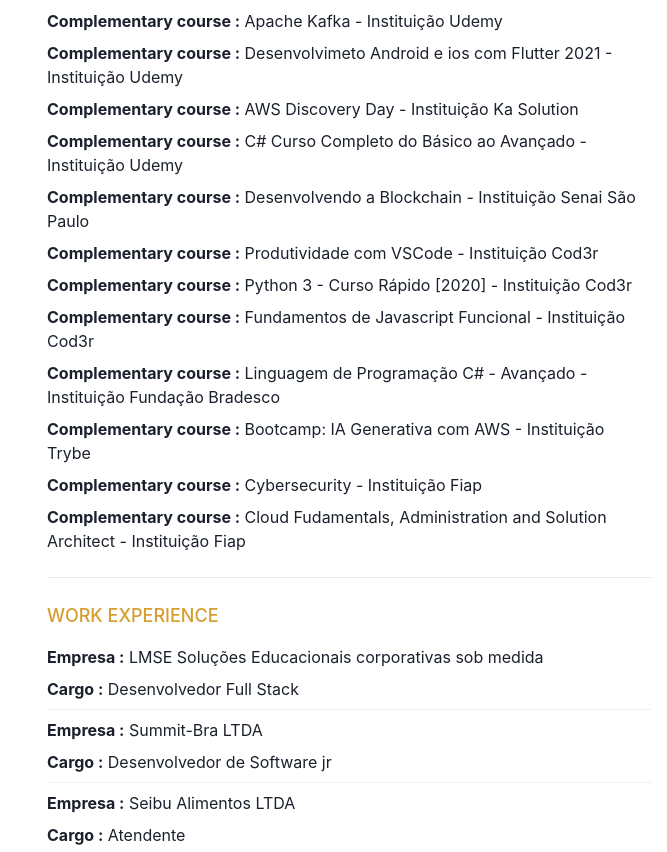
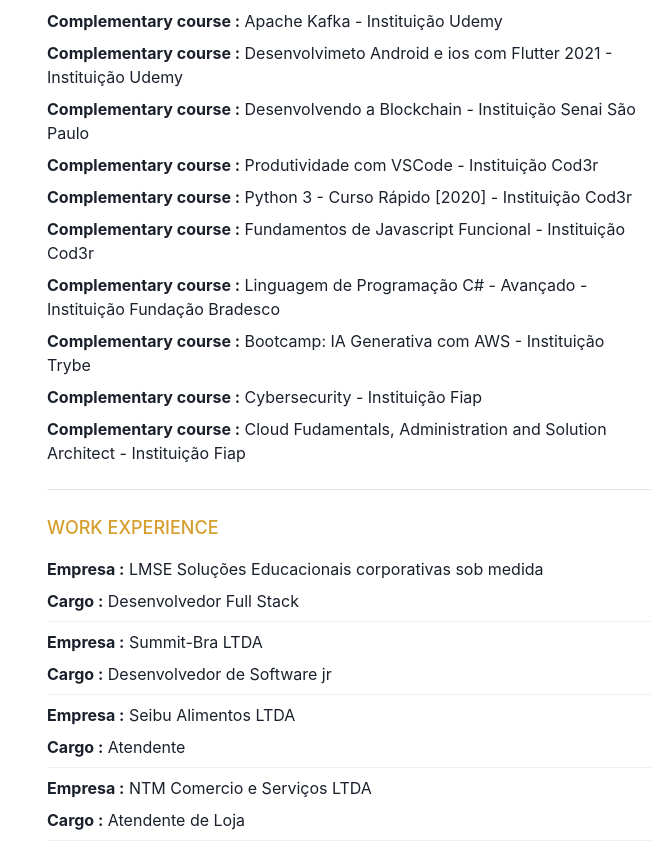
Before and after one commit to DevThiagoSouza/my_portfolio, a React (Create React App) app: page / in a window 1280 px wide. Shown: the part 2343-3195 px from the top of the page, without its empty margins (613-1280 px from the left). Built offline with nearby package versions, Linux system fonts and the light colour scheme.

Commit message:
novos ajustes no curriculo

```diff
--- a/src/page/curriculum.tsx
+++ b/src/page/curriculum.tsx
@@ -137,18 +137,6 @@
                   </Text>{" "}
                   Desenvolvimeto Android e ios com Flutter 2021 - Instituição
                   Udemy
-                </ListItem>
-                <ListItem>
-                  <Text as={"span"} fontWeight={"bold"}>
-                    Complementary course :
-                  </Text>{" "}
-                  AWS Discovery Day - Instituição Ka Solution
-                </ListItem>
-                <ListItem>
-                  <Text as={"span"} fontWeight={"bold"}>
-                    Complementary course :
-                  </Text>{" "}
-                  C# Curso Completo do Básico ao Avançado - Instituição Udemy
                 </ListItem>
                 <ListItem>
                   <Text as={"span"} fontWeight={"bold"}>
--- a/src/page/navbar.tsx
+++ b/src/page/navbar.tsx
@@ -92,7 +92,7 @@
                  backgroundSize="200% 200%"
                  animation={`${gradientAnimation} 3s linear infinite`}
                  h={{base:"4.5vh", md:"4.5vh", lg:"4vh",xl:"4vh"}}
-                 w="100%"
+                 w={{base:"11.5vw", sm:"5.5vw", md:"4.5vw", lg:"3.4vw", xl:"2vw"}}
                 as={Button}
                 rounded={"full"}
                 variant={"link"}
```
